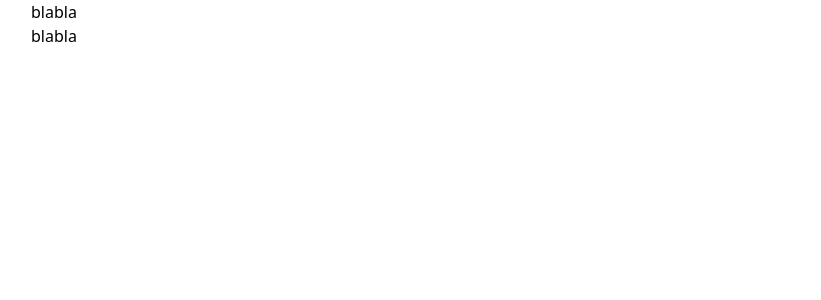
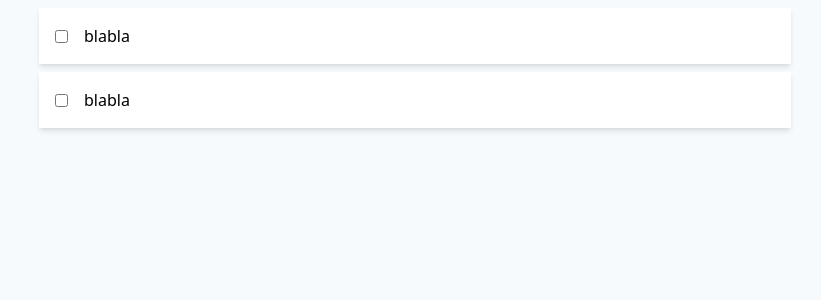
Before and after one commit to gobeli/storybook-task-list, a Vue app: page / in a window 1280 px wide. Shown: the top 300 px of the page, without its empty margins (225-1046 px from the left). Built offline with nearby package versions, Linux system fonts and the light colour scheme.

Commit message:
add functionality

```diff
--- a/public/index.html
+++ b/public/index.html
@@ -7,7 +7,7 @@
     <link rel="icon" href="<%= BASE_URL %>favicon.ico">
     <title>storybook-test</title>
   </head>
-  <body>
+  <body class="bg-gray-100 h-full">
     <noscript>
       <strong>We're sorry but storybook-test doesn't work properly without JavaScript enabled. Please enable it to continue.</strong>
     </noscript>
--- a/src/components/Task.vue
+++ b/src/components/Task.vue
@@ -1,5 +1,6 @@
 <template>
-  <div>
+  <div class="bg-white shadow-md flex items-center p-4 m-2">
+    <input type="checkbox" name="done" class="mr-4">
     {{task.text}}
   </div>
 </template>
--- a/src/components/TaskList.vue
+++ b/src/components/TaskList.vue
@@ -1,6 +1,9 @@
 <template>
-  <div class="tasks">
+  <div class="">
     <Task v-for="task in tasks" :key="task.id" :task="task" />
+    <div v-if="!tasks || tasks.length <= 0">
+      No Tasks yet
+    </div>
   </div>
 </template>
 
@@ -16,7 +19,3 @@ export default {
   }
 }
 </script>
-
-<style>
-
-</style>template
```
